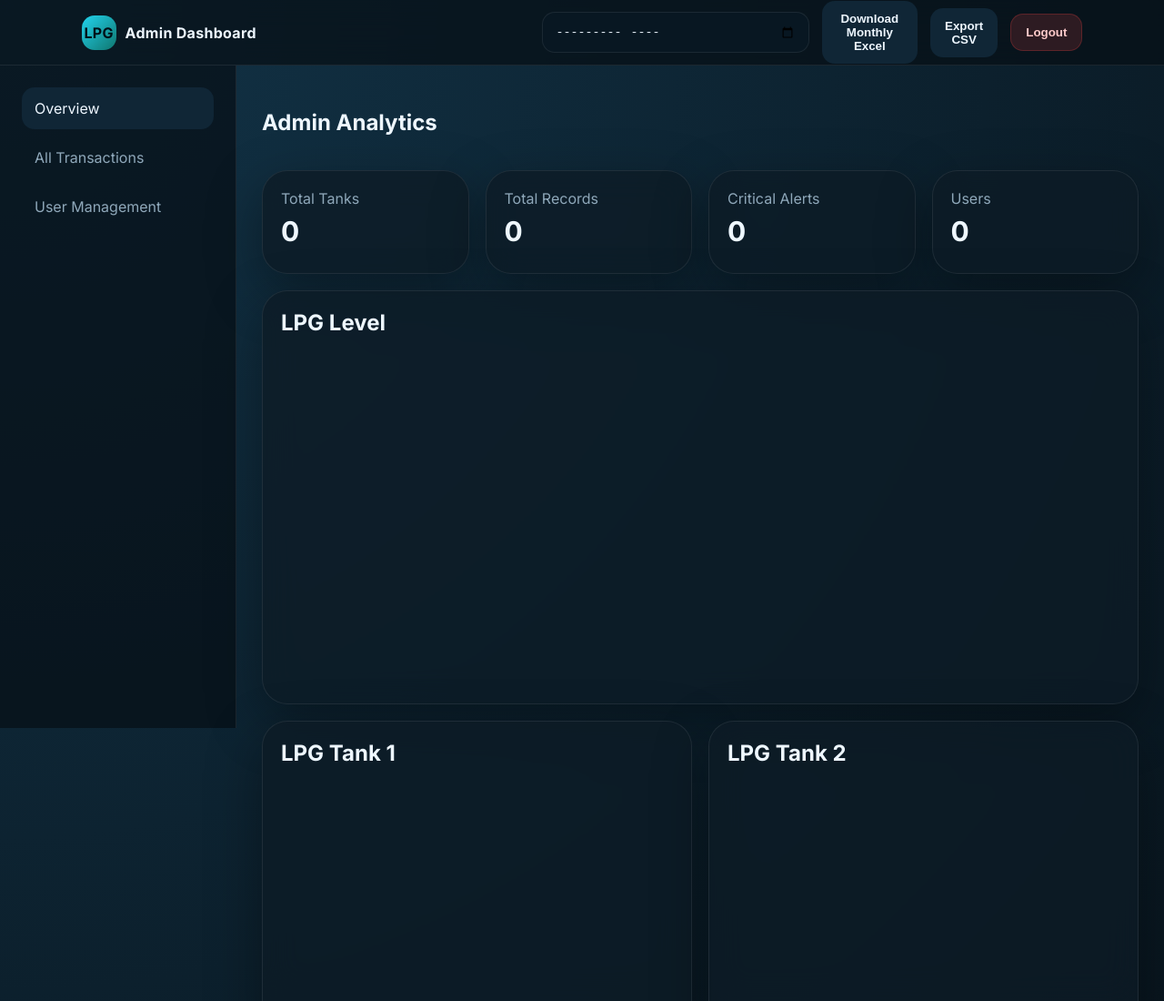
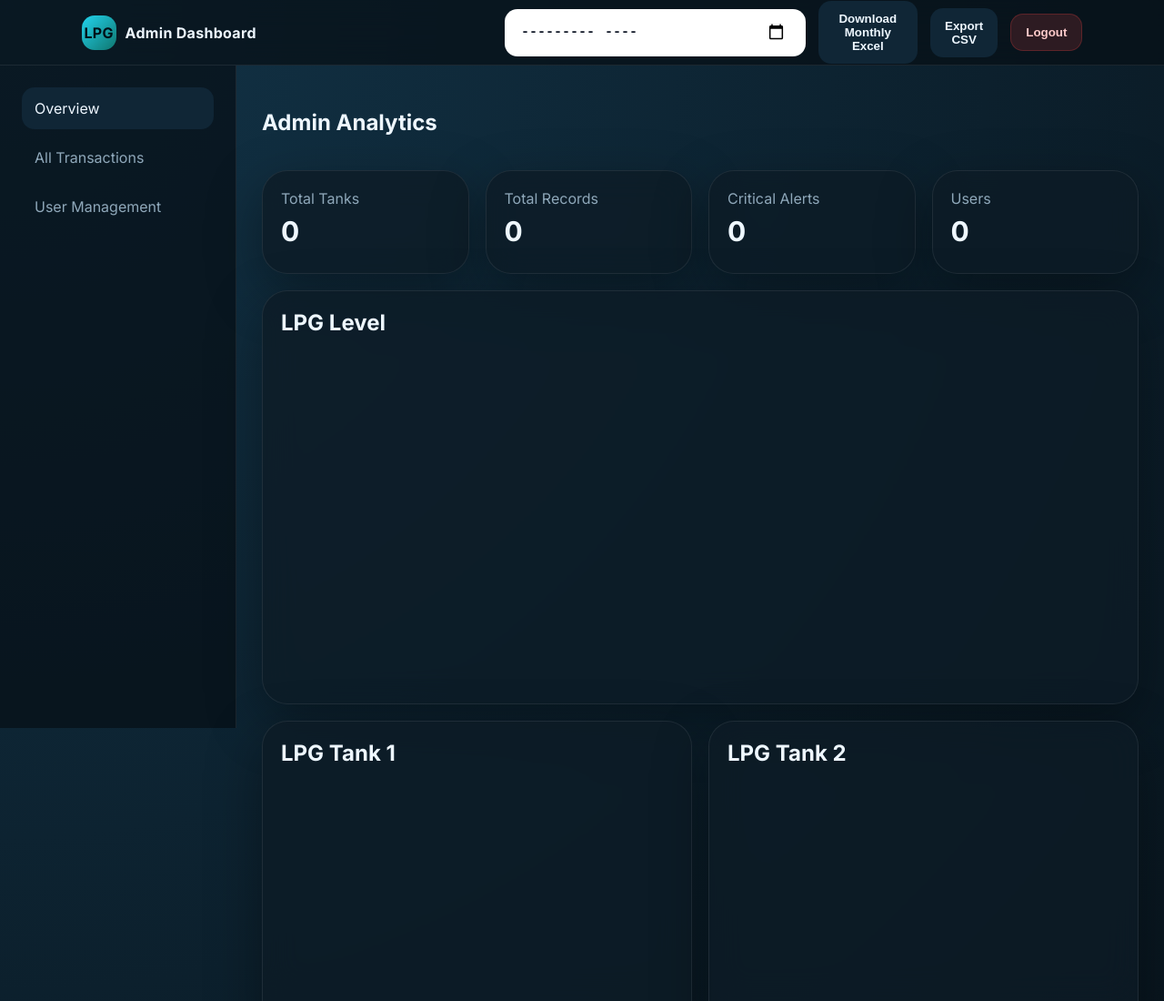
Before and after one commit to kentoyrosales123-cpu/lpg-monitoring, a website: page public/admin-dashboard.html in a window 1280 px wide. Shown: the top 1100 px of the page at 91% size. Drawn offline with nearby package versions, Linux system fonts and the light colour scheme; no server answers; sample sign-in values are in the browser's storage.

Commit message:
Improved month picker visibility in admin dashboard

```diff
--- a/public/style.css
+++ b/public/style.css
@@ -500,3 +500,178 @@ th {
     grid-template-columns: 1fr;
   }
 }
+
+input[type="month"] {
+  color-scheme: dark;
+  color: var(--text);
+}
+
+input[type="month"]::-webkit-datetime-edit,
+input[type="month"]::-webkit-datetime-edit-fields-wrapper,
+input[type="month"]::-webkit-datetime-edit-month-field,
+input[type="month"]::-webkit-datetime-edit-year-field {
+  color: var(--text);
+}
+
+input[type="month"]::-webkit-calendar-picker-indicator {
+  filter: invert(1);
+  cursor: pointer;
+}
+
+.month-picker {
+  min-width: 210px;
+  height: 46px;
+}
+
+/* MONTH PICKER FIX */
+input[type="month"] {
+  appearance: none;
+  -webkit-appearance: none;
+  background: rgba(10, 25, 41, 0.9);
+  color: #e6f1ff;
+  border: 1px solid rgba(255, 255, 255, 0.08);
+  border-radius: 14px;
+  padding: 12px 16px;
+  min-width: 220px;
+  height: 52px;
+  font-size: 15px;
+  color-scheme: dark;
+}
+
+/* make month text visible */
+input[type="month"]::-webkit-datetime-edit,
+input[type="month"]::-webkit-datetime-edit-fields-wrapper,
+input[type="month"]::-webkit-datetime-edit-month-field,
+input[type="month"]::-webkit-datetime-edit-year-field {
+  color: #e6f1ff;
+}
+
+/* FIX invisible calendar icon */
+input[type="month"]::-webkit-calendar-picker-indicator {
+  opacity: 1;
+  display: block;
+  filter: invert(1) brightness(2);
+  cursor: pointer;
+}
+
+/* hover effect */
+input[type="month"]:hover {
+  border-color: rgba(59, 130, 246, 0.5);
+}
+
+input[type="month"]:focus {
+  outline: none;
+  border-color: #38bdf8;
+  box-shadow: 0 0 0 3px rgba(56, 189, 248, 0.15);
+}
+
+.month-picker {
+  min-width: 260px;
+  height: 52px;
+  color: #e6f1ff !important;
+  background: #081722 !important;
+  border: 1px solid rgba(255, 255, 255, 0.12);
+  border-radius: 14px;
+  padding: 0 18px;
+  font-weight: 700;
+}
+
+.month-picker::placeholder {
+  color: #8fa8ba;
+  opacity: 1;
+}
+
+/* PREMIUM MONTH PICKER */
+.month-picker {
+  min-width: 260px;
+  height: 54px;
+  padding: 0 18px;
+  border-radius: 16px;
+  border: 1px solid rgba(255, 255, 255, 0.12);
+  background: #ffffff !important;
+  color: #111827 !important;
+  font-size: 15px;
+  font-weight: 600;
+  color-scheme: dark;
+  outline: none;
+  transition: all 0.25s ease;
+}
+
+/* visible month text */
+.month-picker::-webkit-datetime-edit,
+.month-picker::-webkit-datetime-edit-fields-wrapper,
+.month-picker::-webkit-datetime-edit-month-field,
+.month-picker::-webkit-datetime-edit-year-field,
+.month-picker::-webkit-datetime-edit-text {
+  color: #ffffff !important;
+  font-weight: 600;
+}
+
+/* BIGGER + BRIGHTER CALENDAR ICON */
+.month-picker::-webkit-calendar-picker-indicator {
+  opacity: 1 !important;
+  cursor: pointer;
+  filter: invert(1) brightness(3);
+  transform: scale(1.4);
+  padding: 8px;
+  border-radius: 10px;
+}
+
+/* hover effect */
+.month-picker:hover {
+  border-color: rgba(56, 189, 248, 0.55);
+  box-shadow: 0 0 0 2px rgba(56, 189, 248, 0.08);
+}
+
+/* focus effect */
+.month-picker:focus {
+  border-color: #38bdf8;
+  box-shadow: 0 0 0 4px rgba(56, 189, 248, 0.15);
+}
+
+/* PREMIUM MONTH PICKER */
+.month-picker {
+  min-width: 260px;
+  height: 54px;
+  padding: 0 18px;
+  border-radius: 16px;
+  border: 1px solid rgba(255, 255, 255, 0.12);
+
+  background: #ffffff !important;
+  color: #111827 !important;
+
+  font-size: 15px;
+  font-weight: 600;
+  color-scheme: light;
+  outline: none;
+  transition: all 0.25s ease;
+}
+
+/* visible text */
+.month-picker::-webkit-datetime-edit,
+.month-picker::-webkit-datetime-edit-fields-wrapper,
+.month-picker::-webkit-datetime-edit-month-field,
+.month-picker::-webkit-datetime-edit-year-field,
+.month-picker::-webkit-datetime-edit-text {
+  color: #111827 !important;
+  font-weight: 700;
+}
+
+/* calendar button */
+.month-picker::-webkit-calendar-picker-indicator {
+  opacity: 1 !important;
+  cursor: pointer;
+  filter: brightness(0);
+  transform: scale(1.3);
+}
+
+/* hover */
+.month-picker:hover {
+  border-color: #38bdf8;
+}
+
+/* focus */
+.month-picker:focus {
+  border-color: #38bdf8;
+  box-shadow: 0 0 0 4px rgba(56, 189, 248, 0.15);
+}
```
